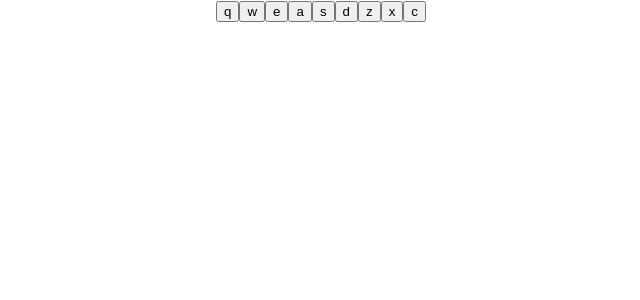
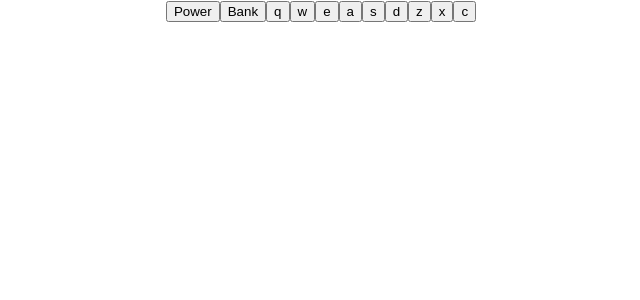
Before and after one commit to kristiyan-ASW-G-08/react-drum-machine, a React (Create React App) app: page / in a window 1280 px wide. Shown: the top 300 px of the page, without its empty margins (319-959 px from the left). Built offline with nearby package versions, Linux system fonts and the light colour scheme.

Commit message:
added power and bank buttons

```diff
--- a/src/App.js
+++ b/src/App.js
@@ -7,13 +7,19 @@ const App = () => {
   const [power, setPower] = useState(true);
   const [bank, setBank] = useState('firstBank');
 
-  const togglePower = () => setPower(power => !power);
+  const togglePower = () => {
+    console.log('power', power);
+    setPower(power => !power);
+  };
   const toggleBank = () => {
     const nextBank = bank === 'firstBank' ? 'secondBank' : 'firstBank';
+    setBank(nextBank);
   };
   return (
     <div className="App">
-      <Keypad bank={bank} />
+      <button onClick={togglePower}>Power</button>
+      <button onClick={toggleBank}>Bank</button>
+      <Keypad bank={bank} power={power} />
     </div>
   );
 };
--- a/src/components/Key.js
+++ b/src/components/Key.js
@@ -1,18 +1,20 @@
-import React, { useEffect, useRef } from 'react';
-const Key = ({ keyItem, bank }) => {
+import React, { useEffect, useRef, useCallback } from 'react';
+const Key = ({ keyItem, bank, power }) => {
   const audioRef = useRef(null);
-  const playAudio = () => {
-    if (audioRef.current) {
-      audioRef.current.play();
+  const playAudio = useCallback(() => {
+    if (power) {
+      if (audioRef.current) {
+        audioRef.current.play();
+      }
     }
-  };
+  });
   useEffect(() => {
     window.addEventListener('keydown', e => {
       if (keyItem.key === e.key) {
         playAudio();
       }
     });
-  }, [bank, keyItem, keyItem.key]);
+  }, [bank, keyItem, keyItem.key, playAudio]);
   return (
     <>
       <audio src={keyItem[bank]} ref={audioRef} />
--- a/src/components/Keypad.js
+++ b/src/components/Keypad.js
@@ -1,13 +1,13 @@
 import React, { useState } from 'react';
 import Key from './Key';
 import keyList from '../keyList';
-const Keypad = ({ bank }) => {
+const Keypad = ({ bank,power }) => {
   const [keys, setKeys] = useState(keyList);
   return (
     <>
       {keys.length > 0
         ? keyList.map(keyItem => (
-            <Key key={keyItem.key} keyItem={keyItem} bank={bank} />
+            <Key key={keyItem.key} keyItem={keyItem} bank={bank} power={power} />
           ))
         : ''}
     </>
```
